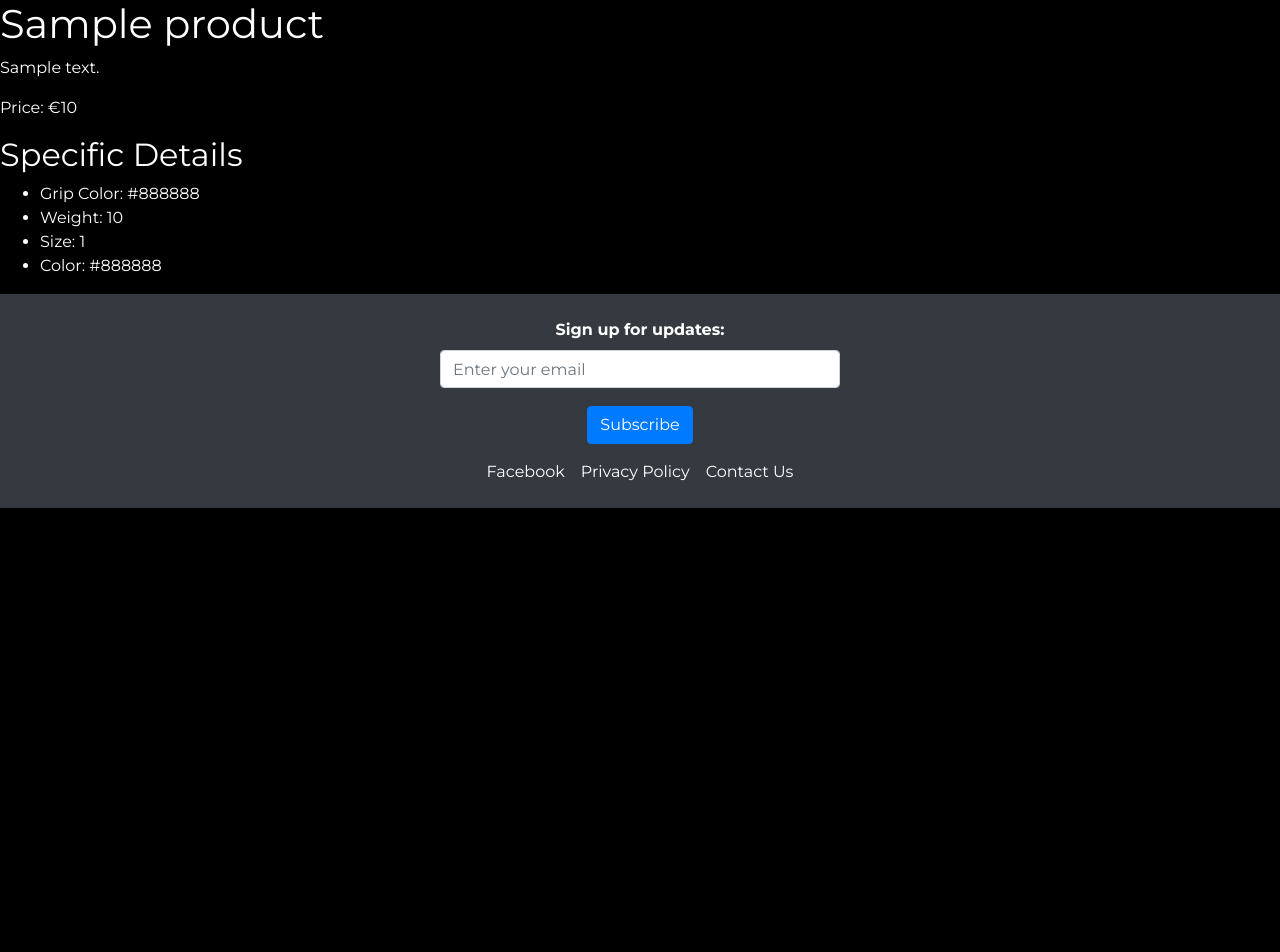
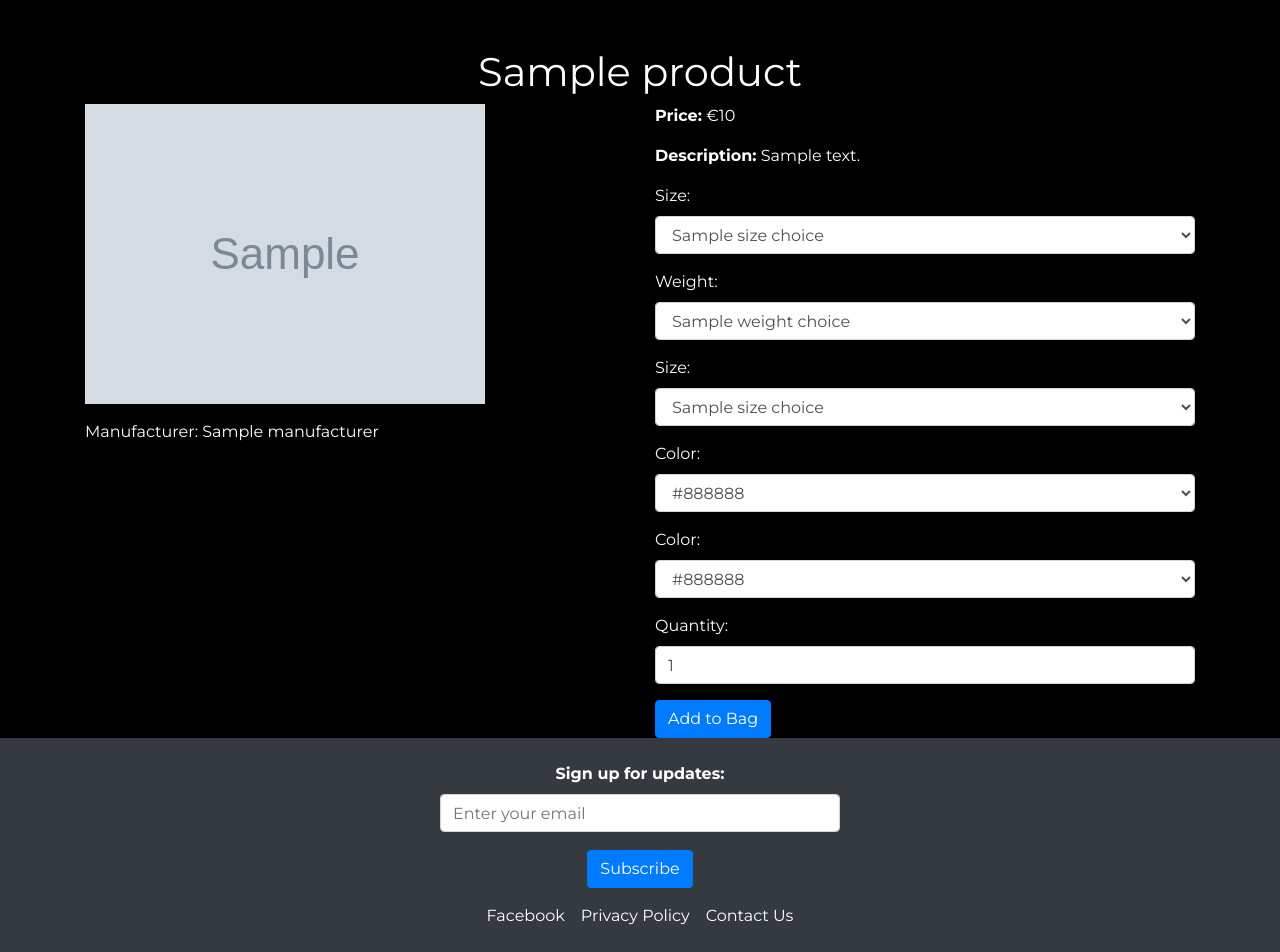
Before and after one commit to Viki-coding/GAA_STORE, a Django app: template products/templates/products/product_detail.html in a window 1280 px wide. Shown: the part 62-1014 px from the top of the page. Before the commit the page ends 570 px from the top, so only its background shows below. Run offline with Django 3.2, Linux system fonts and the light colour scheme; the template is opened without the code that fills it: most values are stand-ins (such as "Sample title", 1, 10 or a date in 2020); grey boxes marked "Sample" are stand-in pictures; some libraries are stand-ins or nearby versions.

Commit message:
Change hurley_detail to product_detail.html to re-use code, update urls in products app and apply views for all the products, delete redundent product_detail page, relatest to #2

```diff
--- a/gaa_store/urls.py
+++ b/gaa_store/urls.py
@@ -28,6 +28,7 @@ urlpatterns = [
     path('hurleys/', views.hurleys_shop, name='hurleys_shop'),
     path('products/', include('products.urls')),
     path('bag/', include('bag.urls')),
+    path('accessories/', views.accessories_shop, name='accessories_shop'),
 ]
 
 HANDLER_404 = 'gaa_store.views.handle_404'
--- a/products/templates/products/accessories_shop.html
+++ b/products/templates/products/accessories_shop.html
@@ -7,21 +7,21 @@
     <div class="row text-center mt-4">
         <!-- Sliotars -->
         <div class="col-md-4 mb-4">
-            <a href="{% url 'product_list' %}?category=ash-hurleys">
+            <a href="{% url 'product_list' %}?category=sliotars">
                 <img src="{% static 'images/Sliotars.png' %}" alt="Sliotars" class="img-fluid rounded">
                 <h3 class="mt-3">Sliotars</h3>
             </a>
         </div>
         <!-- Helmets -->
         <div class="col-md-4 mb-4">
-            <a href="{% url 'product_list' %}?category=ash-hurleys">
+            <a href="{% url 'product_list' %}?category=helmets">
                 <img src="{% static 'images/helmets.png' %}" alt="Helmets" class="img-fluid rounded">
                 <h3 class="mt-3">Helmets</h3>
             </a>
         </div>
         <!-- Grips -->
         <div class="col-md-4 mb-4">
-            <a href="{% url 'product_list' %}?category=ash-hurleys">
+            <a href="{% url 'product_list' %}?category=grips">
                 <img src="{% static 'images/grips.png' %}" alt="Grips" class="img-fluid rounded">
                 <h3 class="mt-3">Grips</h3>
             </a>
--- a/products/templates/products/product_detail.html
+++ b/products/templates/products/product_detail.html
@@ -1,25 +1,98 @@
 {% extends 'base.html' %}
 
 {% block content %}
-<h1>{{ product.name }}</h1>
-<p>{{ product.description }}</p>
-<p>Price: €{{ product.price }}</p>
+<div class="container mt-5">
+    <h1 class="text-center">{{ product.name }}</h1>
+    <div class="row">
+        <div class="col-md-6">
+            <img src="{{ product.image.url }}" alt="{{ product.name }}" class="img-fluid">
+            <p id="manufacturer-description" class="mt-3">
+                {% if product.hurley %}
+                    Manufacturer: {{ product.hurley.manufacturer.name }}
+                {% endif %}
+            </p>
+        </div>
+        <div class="col-md-6">
+            <p><strong>Price:</strong> €{{ product.price }}</p>
+            <p><strong>Description:</strong> {{ product.description }}</p>
+            <form method="POST" action="{% url 'add_to_bag' product.id %}">
+                {% csrf_token %}
+                {% if product.hurley %}
+                    <div class="form-group">
+                        <label for="size">Size:</label>
+                        <select id="size" name="size" class="form-control">
+                            {% for size, size_label in size_choices %}
+                                <option value="{{ size }}">{{ size_label }}</option>
+                            {% endfor %}
+                        </select>
+                    </div>
+                    <div class="form-group">
+                        <label for="weight">Weight:</label>
+                        <select id="weight" name="weight" class="form-control">
+                            {% for weight, weight_label in weight_choices %}
+                                <option value="{{ weight }}">{{ weight_label }}</option>
+                            {% endfor %}
+                        </select>
+                    </div>
+                    {% endif %}
+                {% if product.helmet %}
+                    <div class="form-group">
+                        <label for="size">Size:</label>
+                        <select id="size" name="size" class="form-control">
+                            {% for size, size_label in product.helmet.size_choices %}
+                                <option value="{{ size }}">{{ size_label }}</option>
+                            {% endfor %}
+                        </select>
+                    </div>
+                    <div class="form-group">
+                        <label for="color">Color:</label>
+                        <select id="color" name="color" class="form-control">
+                            {% for color, color_label in product.helmet.color_choices %}
+                                <option value="{{ color }}">{{ color_label }}</option>
+                            {% endfor %}
+                        </select>
+                    </div>
+                {% endif %}
+                {% if product.sliotar %}
+                    <div class="form-group">
+                        <label for="color">Color:</label>
+                        <select id="color" name="color" class="form-control">
+                            {% for color, color_label in product.sliotar.color_choices %}
+                                <option value="{{ color }}">{{ color_label }}</option>
+                            {% endfor %}
+                        </select>
+                    </div>
+                {% endif %}
+                <div class="form-group">
+                    <label for="quantity">Quantity:</label>
+                    <input type="number" id="quantity" name="quantity" value="1" min="1" class="form-control mb-3">
+                </div>
+                <button type="submit" class="btn btn-primary">Add to Bag</button>
+            </form>
+        </div>
+    </div>
+</div>
 
-{% if specific_product %}
-    <h2>Specific Details</h2>
-    <ul>
-        {% if specific_product.grip_color %}
-        <li>Grip Color: {{ specific_product.grip_color }}</li>
-        {% endif %}
-        {% if specific_product.weight %}
-        <li>Weight: {{ specific_product.weight }}</li>
-        {% endif %}
-        {% if specific_product.size %}
-        <li>Size: {{ specific_product.size }}</li>
-        {% endif %}
-        {% if specific_product.color %}
-        <li>Color: {{ specific_product.color }}</li>
-        {% endif %}
-    </ul>
-{% endif %}
+<script>
+    // Get references to the manufacturer dropdown and description placeholder
+    const manufacturerDropdown = document.getElementById('manufacturer');
+    const manufacturerDescription = document.getElementById('manufacturer-description');
+
+    // Create a mapping of manufacturer IDs to their descriptions
+    const manufacturerDescriptions = {
+        {% for manufacturer in manufacturers %}
+            "{{ manufacturer.id|escapejs }}": "{{ manufacturer.description|escapejs }}",
+        {% endfor %}
+    };
+
+    // Add an event listener to update the description when the manufacturer changes
+    manufacturerDropdown.addEventListener('change', function () {
+        const selectedManufacturerId = this.value;
+        const description = manufacturerDescriptions[selectedManufacturerId] || '';
+        manufacturerDescription.textContent = description; // Update the description
+    });
+
+    // Trigger the event listener on page load to show the default description
+    manufacturerDropdown.dispatchEvent(new Event('change'));
+</script>
 {% endblock %}
```
Also changed, not shown: products/templates/products/hurley_detail.html (deleted, +0 -80 lines), products/urls.py (+15 -0 lines), products/views.py (+25 -1 lines).
